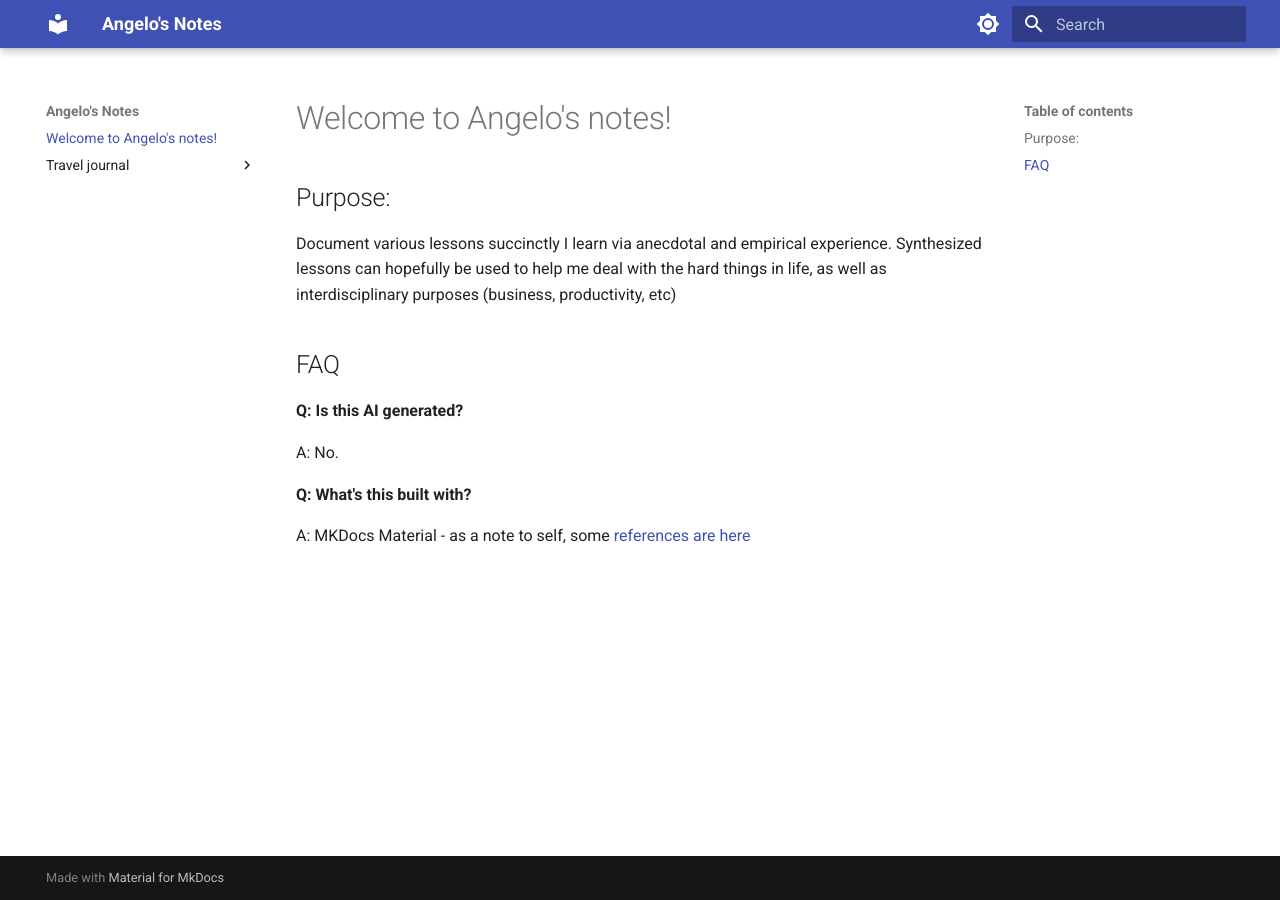
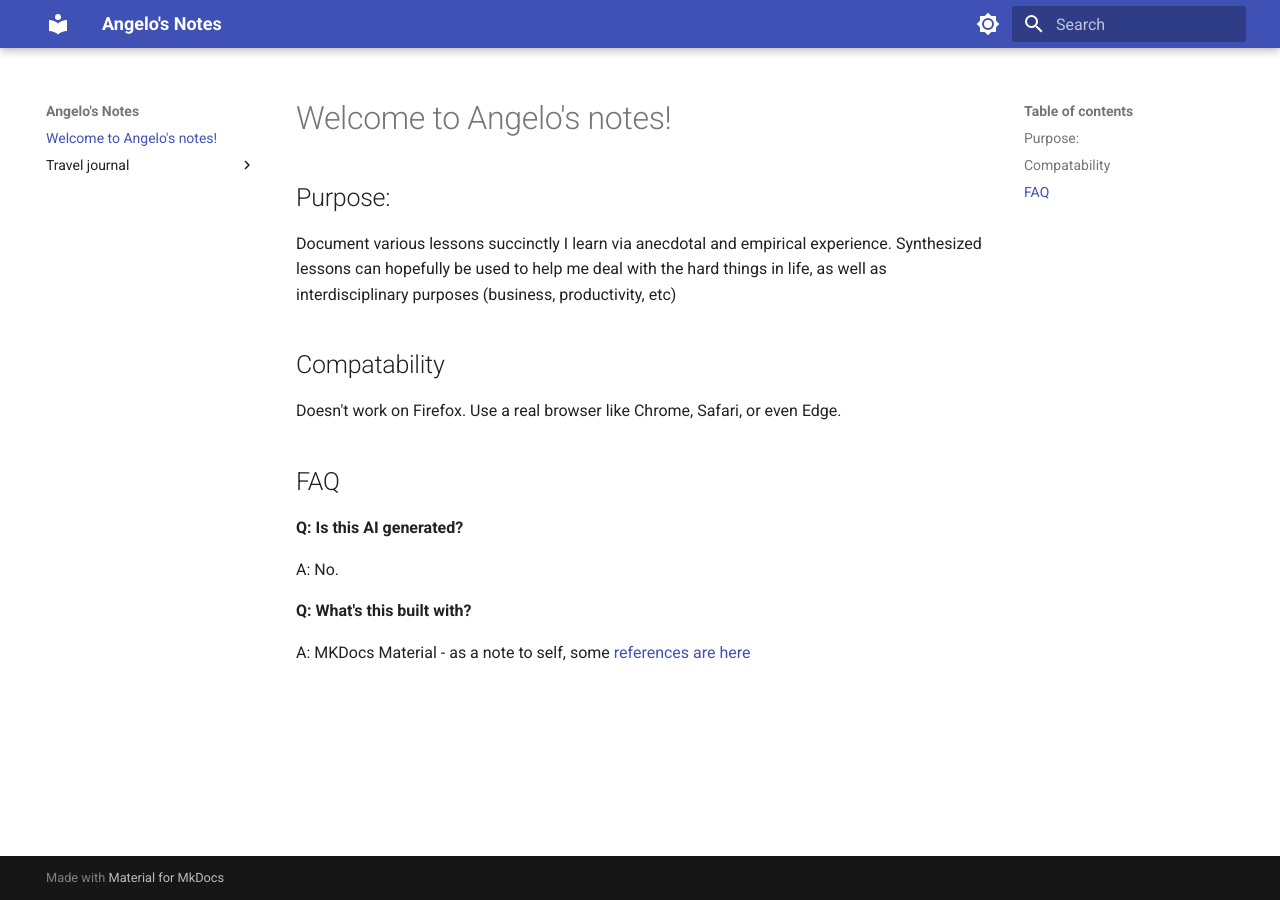
Before and after one commit to ANG3L0/notes-bloggo, an MkDocs documentation site: the page built from docs/index.md, in a window 1280 px wide. Built offline with MkDocs 1.6.1 and Material for MkDocs 9.7.7, drawn with Linux system fonts in a browser that asks for light colours.

Commit message:
update index

```diff
--- a/docs/index.md
+++ b/docs/index.md
@@ -3,6 +3,10 @@
 ## Purpose:
 
 Document various lessons succinctly I learn via anecdotal and empirical experience. Synthesized lessons can hopefully be used to help me deal with the hard things in life, as well as interdisciplinary purposes (business, productivity, etc)
+
+## Compatability
+
+Doesn't work on Firefox. Use a real browser like Chrome, Safari, or even Edge.
 
 ## FAQ
 
```
